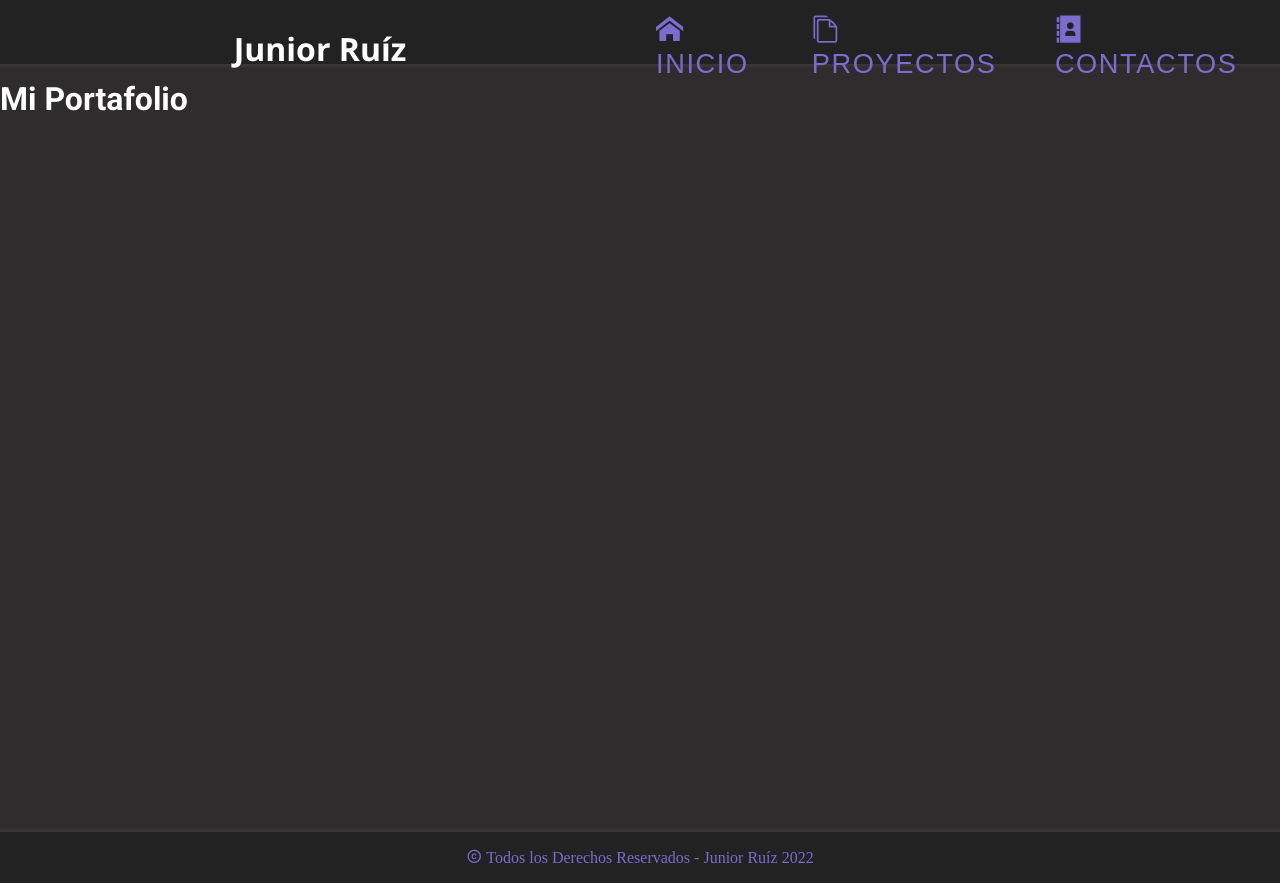
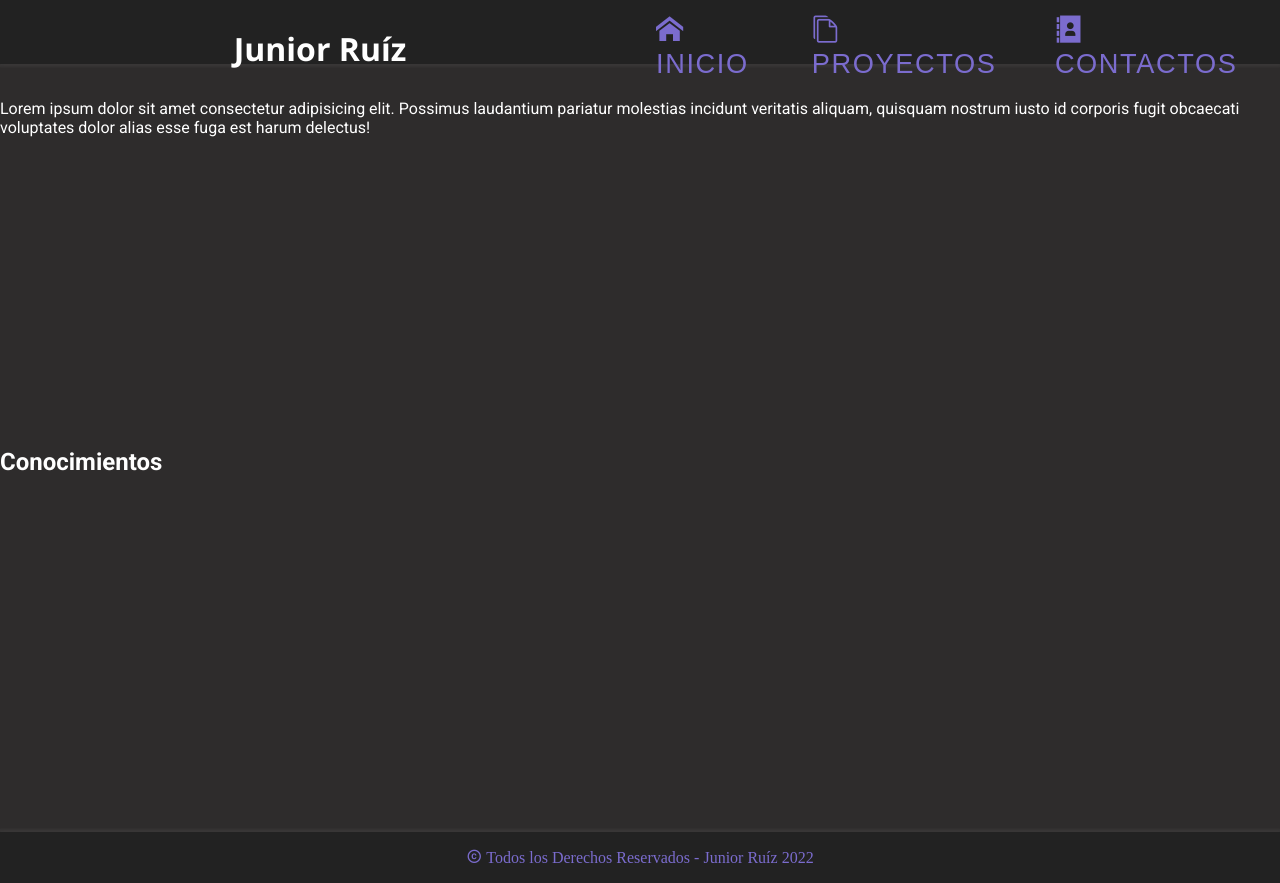
Before and after one commit to junior-r/Mi-Portafolio-oficial, a Django app: page / in a window 1280 px wide. Run offline with Django 4.2, Linux system fonts and the light colour scheme; some web fonts are replaced.

Commit message:
Se añadieron las secciones en el content en home.html

```diff
--- a/Mi_Portafolio/static/css/base.css
+++ b/Mi_Portafolio/static/css/base.css
@@ -83,11 +83,13 @@ body::-webkit-scrollbar-thumb{
 
 .content {
     min-height: calc(100vh - var(--height-header));
+    max-width: 1700px;
     background-color: #2e2c2c;
-    max-width: 1700px;
     margin: 1rem auto;
     color: #fff;
     font-family: var(--font-family-parrafos);
+    display: grid;
+    grid-template-rows: 1fr 1fr;
 }
 
 .footer {
--- a/Mi_Portafolio/templates/home.html
+++ b/Mi_Portafolio/templates/home.html
@@ -13,8 +13,15 @@
     {% include 'barra_navegacion.html' %}
     <div class="content">
     {% block content %}
-        <h1>Mi Portafolio</h1>
-        {% endblock %}
+        <section class="presentacion">
+            <img src="" alt="">
+            <p>Lorem ipsum dolor sit amet consectetur adipisicing elit. Possimus laudantium pariatur molestias incidunt veritatis aliquam, quisquam nostrum iusto id corporis fugit obcaecati voluptates dolor alias esse fuga est harum delectus!</p>
+        </section>
+        <section class="conocimientos">
+            <h2>Conocimientos</h2>
+        </section>
+
+    {% endblock %}
     </div>
     {% include 'footer.html' %}
 </body>
```
